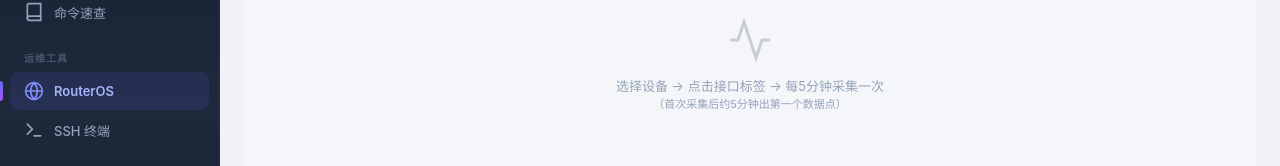
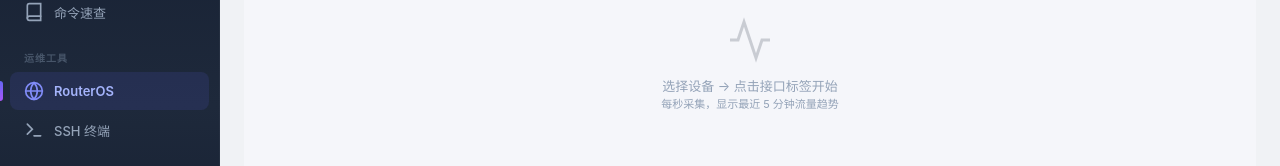
Before and after one commit to SionLhc/NetCmdGen, a Vue app in the folder web/: page /ros in a window 1280 px wide. Shown: the part 374-540 px from the top of the page. Built offline with nearby package versions, Linux system fonts and the light colour scheme; no server answers.

Commit message:
fix: poll every 1s + 5min rolling window (not poll every 5min)

```diff
--- a/web/src/views/RosConsole.vue
+++ b/web/src/views/RosConsole.vue
@@ -71,8 +71,8 @@
       <svg viewBox="0 0 24 24" fill="none" stroke="currentColor" stroke-width="1.5" style="width:48px;height:48px;opacity:.2;margin-bottom:12px">
         <polyline points="22 12 18 12 15 21 9 3 6 12 2 12"/>
       </svg>
-      <p style="font-size:13px;color:#94a3b8">选择设备 → 点击接口标签 → 每5分钟采集一次</p>
-      <p style="font-size:11px;color:#94a3b8">（首次采集后约5分钟出第一个数据点）</p>
+      <p style="font-size:13px;color:#94a3b8">选择设备 → 点击接口标签开始</p>
+      <p style="font-size:11px;color:#94a3b8">每秒采集，显示最近 5 分钟流量趋势</p>
     </div>
 
     <!-- 添加设备弹窗 -->
@@ -147,7 +147,8 @@ async function onDevSelect(id: string) {
 
 /* ── 多流管理 ── */
 const streams = ref<Stream[]>([])
-const POLL_INTERVAL = 5 * 60 * 1000  // 5 分钟
+const POLL_INTERVAL = 1000              // 每秒采集
+const MAX_POINTS = 300                  // 只保留最近 5 分钟的数据
 const COLORS = ['#6366f1', '#06b6d4']
 
 function isStreamActive(devId: string, ifIndex: number) {
@@ -207,6 +208,10 @@ async function pollSnapshot(stream: Stream) {
     if (pt.rx_mbps !== undefined) {
       stream.rx = pt.rx_mbps; stream.tx = pt.tx_mbps
       stream.points.push({ ts: pt.ts, rx: pt.rx_mbps, tx: pt.tx_mbps })
+      // 只保留最近 5 分钟（300 点）
+      if (stream.points.length > MAX_POINTS) {
+        stream.points = stream.points.slice(-MAX_POINTS)
+      }
       updateChart(stream)
     }
   } catch (e: any) {
```
Also changed, not shown: 1 other file (tests, documents, lock files or other folders).
